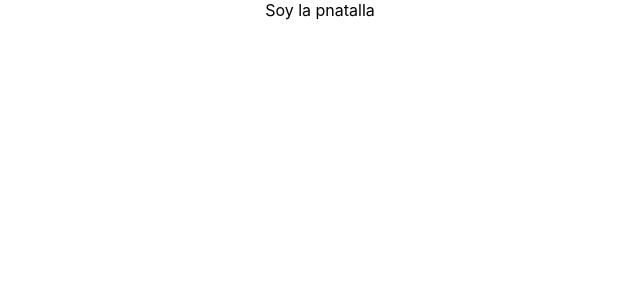
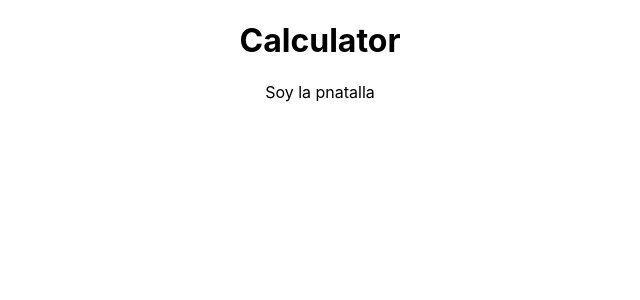
Before and after one commit to SolMoyano1/Calculator, a React (Create React App) app: page / in a window 1280 px wide. Shown: the top 300 px of the page, without its empty margins (320-960 px from the left). Built offline with nearby package versions, Linux system fonts and the light colour scheme.

Commit message:
version 1.01

```diff
--- a/src/App.js
+++ b/src/App.js
@@ -4,7 +4,9 @@ import CalculatorStructure from './components/CalculatorStructure';
 function App() {
   return (
     <div className="App">
+      <h1>Calculator</h1>
       <CalculatorStructure/>
+
     </div>
   );
 }
```
